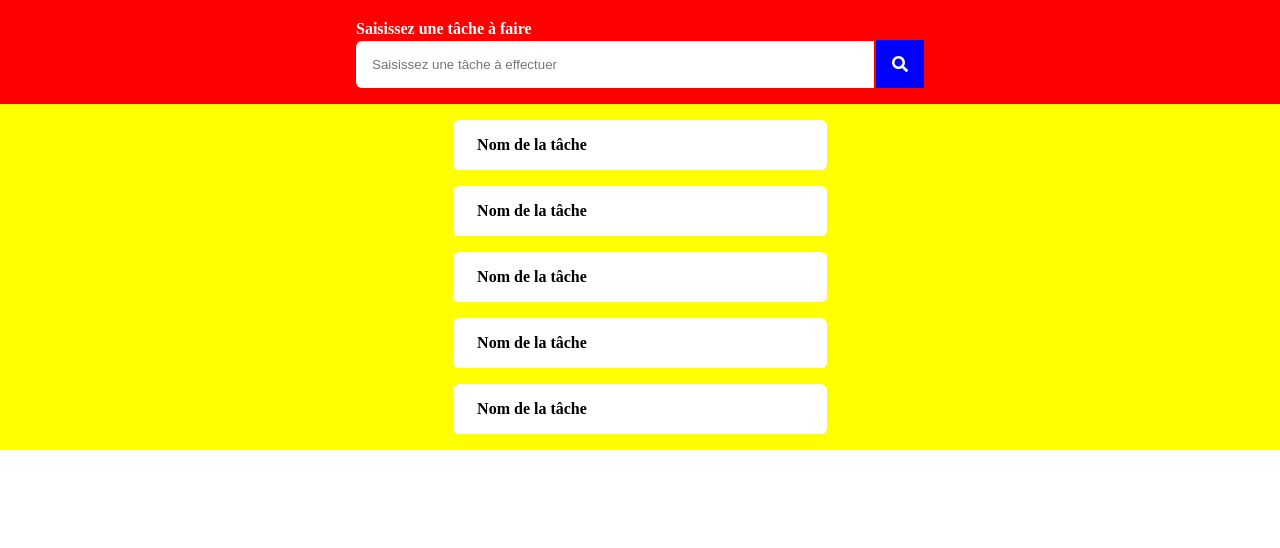
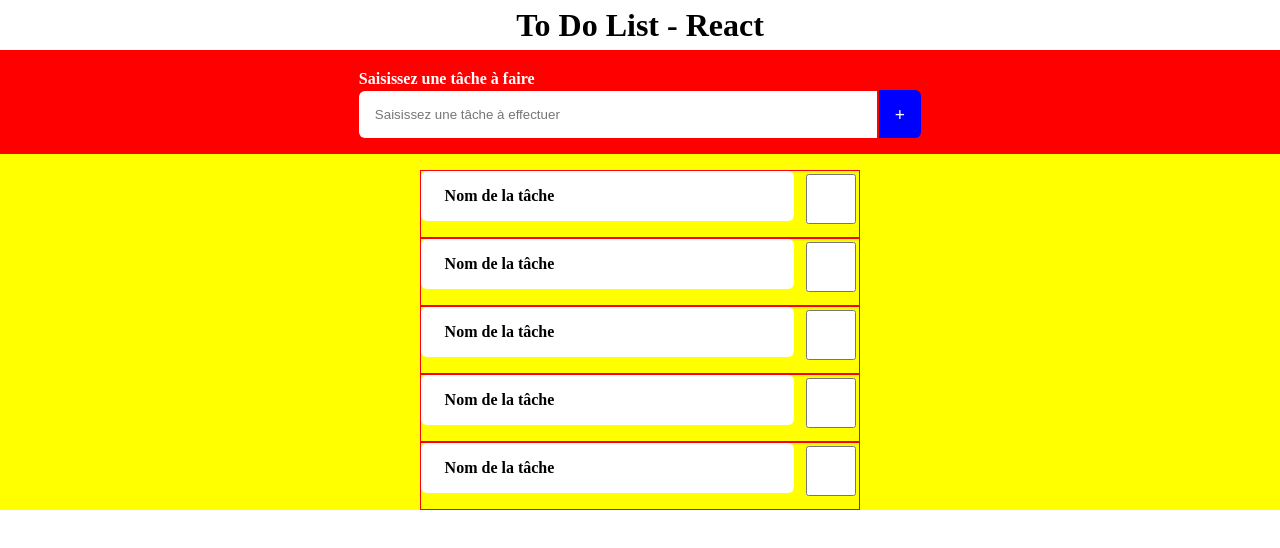
Before and after one commit to Sebastienbezombes/todo-react, a React (Create React App) app in the folder todo-app/: page / in a window 1280 px wide. Shown: the top 548 px of the page. Built offline with nearby package versions, Linux system fonts and the light colour scheme.

Commit message:
improve layout and add checkbox in todo composant

```diff
--- a/todo-app/src/App.js
+++ b/todo-app/src/App.js
@@ -2,11 +2,12 @@ import React, { Fragment } from 'react';
 import './reset.css'
 import Form from './components/Form/Form'
 import TodoList from './components/TodoList/TodoList'
+import Title from './components/Title/Title'
 
 function App() {
   return (
     <Fragment>
-
+      <Title/>
       <Form/>
       <TodoList/>
 
--- a/todo-app/src/components/Form/Form.css
+++ b/todo-app/src/components/Form/Form.css
@@ -24,13 +24,17 @@ input {
     border-radius: 6px 0 0 6px;
     border: none;
 }
-.SearchIcon {
-    height: 16px;
-    width: 16px;
-    background: url(../../assets/img/search-icon.svg);
-}
 .Search {
     margin-top: 24px;
     padding: 16px;
     background: blue;
+    border-radius: 0 6px 6px 0;
+    cursor: pointer;
+    font-weight: bold;
+    font-size: 18px;
+    color: white;
 }
+.Search:hover {
+    background: white;
+    color: blue;
+}
--- a/todo-app/src/components/Form/Form.js
+++ b/todo-app/src/components/Form/Form.js
@@ -12,7 +12,7 @@ export default class Form extends Component {
                 </div>
 
                 <div className="Search">
-                    <div className="SearchIcon"></div>
+                    +
                 </div>
 
 
--- /dev/null
+++ b/todo-app/src/components/Title/Title.css
@@ -0,0 +1,6 @@
+h1 {
+    font-size: 32px;
+    font-weight: bold;
+    text-align: center;
+    line-height: 50px;
+}
--- /dev/null
+++ b/todo-app/src/components/Title/Title.js
@@ -0,0 +1,12 @@
+import React, { Component } from 'react'
+import './Title.css'
+
+export default class Title extends Component {
+    render() {
+        return (
+            <div>
+                <h1>To Do List - React</h1>
+            </div>
+        )
+    }
+}
--- a/todo-app/src/components/Todo/Todo.css
+++ b/todo-app/src/components/Todo/Todo.css
@@ -1,3 +1,13 @@
+.Todo {
+    display: flex;
+    align-items: flex-start;
+    border: 1px solid red;
+}
+input[type="checkbox"] {
+    height: 50px;
+    width: 50px;
+    background:red;
+}
 h3 {
     line-height: 50px;
     padding-left: 24px;
@@ -7,4 +17,5 @@ h3 {
     border-radius: 6px;
     font-weight: bold;
     position: relative;
+    margin-right: 8px;
 }
--- a/todo-app/src/components/Todo/Todo.js
+++ b/todo-app/src/components/Todo/Todo.js
@@ -1,12 +1,14 @@
-import React, { Component, Fragment } from 'react'
+import React, {Component} from 'react'
 import './Todo.css'
+
 
 export default class Todo extends Component {
     render() {
         return (
-            <Fragment>
+            <div class="Todo">
                 <h3>Nom de la tâche</h3>
-            </Fragment>
+               <input class="bg-red" type="checkbox"/>
+            </div>
         )
     }
 }
```
Also changed, not shown: todo-app/src/assets/img/search-icon-blue.svg (added).
